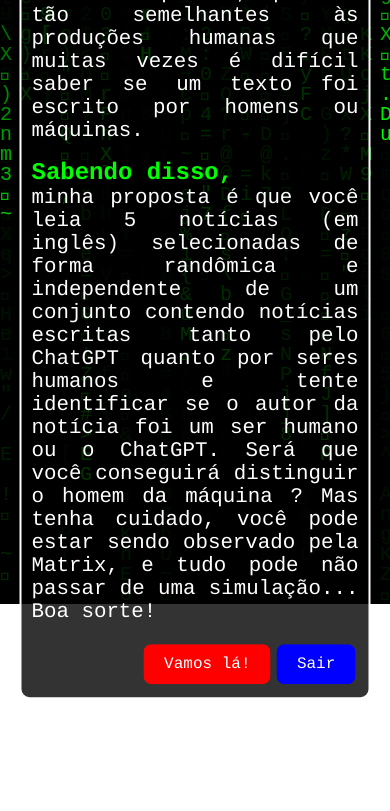
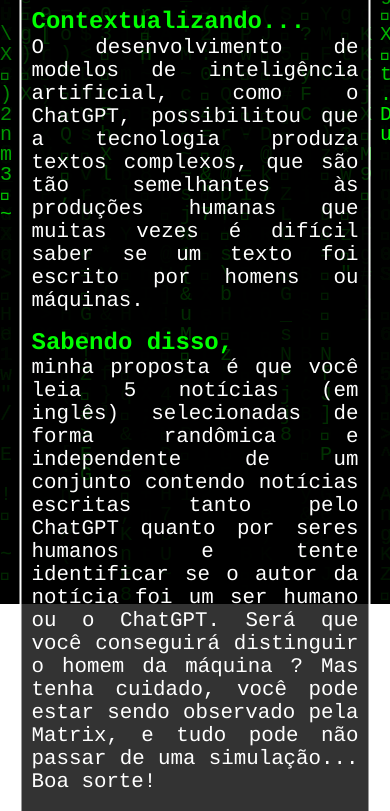
Before and after one commit to AmandaFI/TCC-site-font, a website built with Vite: page index.html in a window 390 px wide. Shown: the part 240-1051 px from the top of the page. Before the commit the page ends 939 px from the top, so only its background shows below. Built offline with nearby package versions, Linux system fonts and the light colour scheme.

Commit message:
Mobile adaptation.

```diff
--- a/index.html
+++ b/index.html
@@ -6,7 +6,7 @@
 		<title>TCC - Amanda</title>
 	</head>
 	<body>
-		<div id="app"></div>
+		<div id="app" style="position: relative"></div>
 		<script type="module" src="/src/main.ts"></script>
 	</body>
 </html>
--- a/src/main.ts
+++ b/src/main.ts
@@ -5,16 +5,19 @@
 	const welcomePage = () => {
 		// colocar top e left em 50% para centralizar
 		const welcomePageHtml = `
-    <div class="container_div" style="position: relative; display: inline-block;">
+    <div class="container_div" style="position: relative;">
       <div
         id="info"
         class="hover_div"
         style="
         position: absolute;
-        top: 50%;
+
         left: 50%;
         margin-right: -40%;
         transform: translate(-50%, -50%);
+
+
+
         max-width: 50rem;
         min-height: 15rem;
         overflow: hidden;
--- a/src/style.css
+++ b/src/style.css
@@ -4,6 +4,10 @@
 	place-items: center;
 	min-width: 320px;
 	min-height: 100vh;
+}
+
+#info {
+	top: 50%;
 }
 
 h2 {
@@ -101,6 +105,12 @@
 	outline: 4px auto -webkit-focus-ring-color;
 }
 
+@media (max-height: 1000px) and (max-width: 450px) {
+	#info {
+		top: 70%;
+	}
+}
+
 @media (prefers-color-scheme: light) {
 	:root {
 		color: #213547;
```
